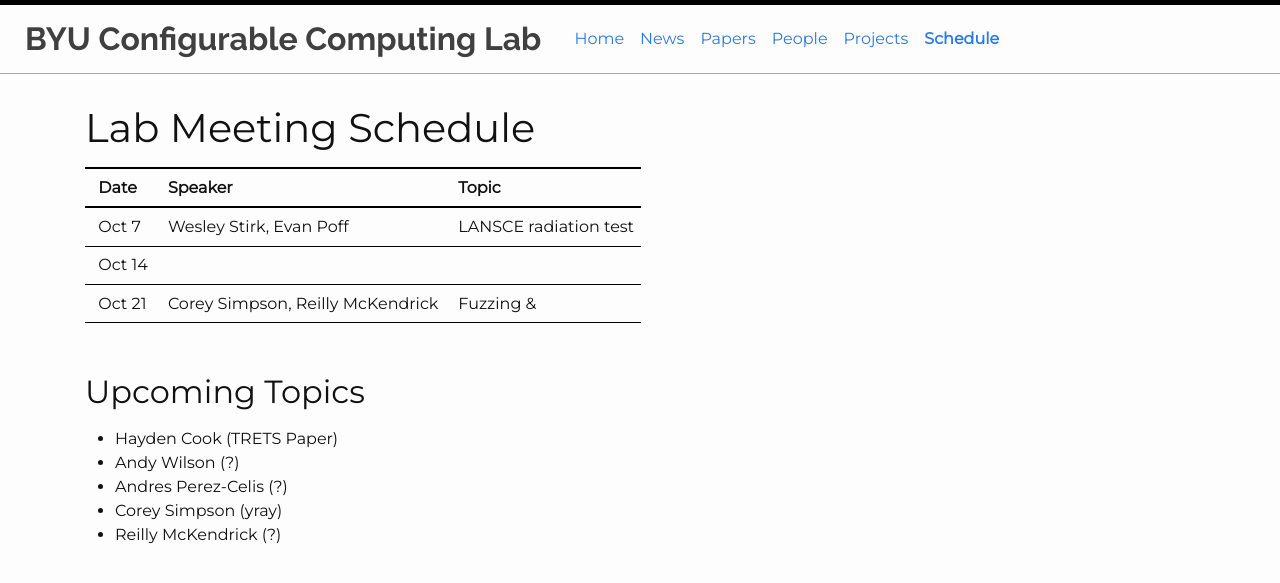
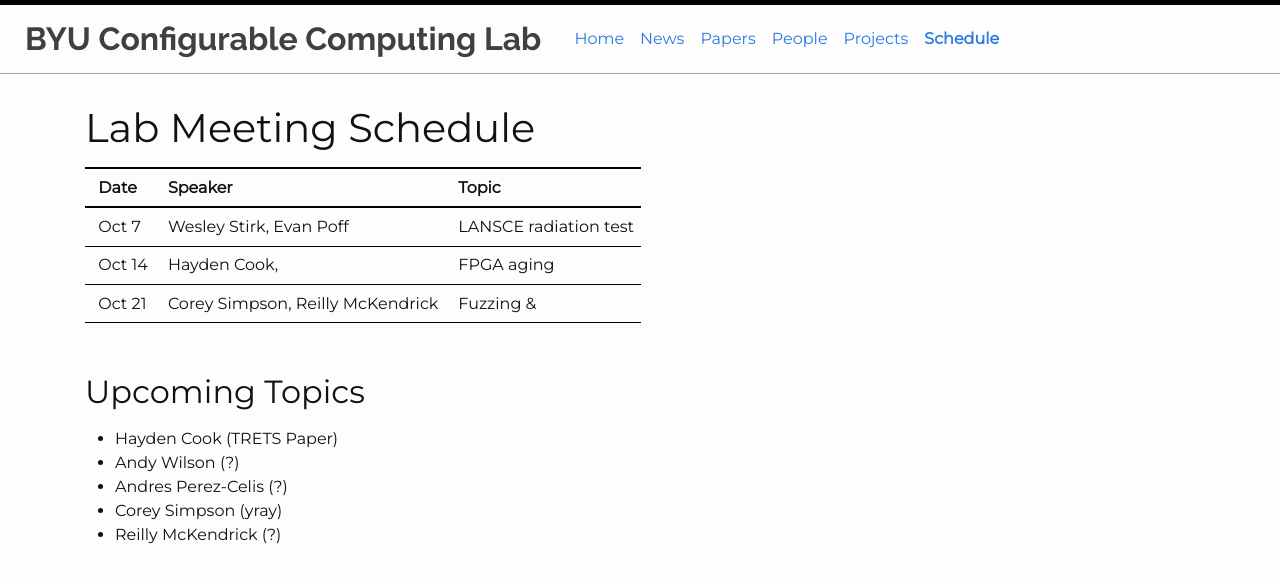
Before and after one commit to byuccl/byuccl.github.io, a Jekyll site: the page built from pages/schedule.md, in a window 1280 px wide. Shown: the top 583 px of the page. Built offline with Jekyll 4.4.1, drawn with Linux system fonts in a browser that asks for light colours; nearby versions of some CDN libraries.

Commit message:
Update schedule.md

```diff
--- a/pages/schedule.md
+++ b/pages/schedule.md
@@ -9,7 +9,7 @@ title: Schedule
 | Date      | Speaker                           | Topic                     |
 |-----------|-----------------------------------|---------------------------|
 |Oct 7      | Wesley Stirk, Evan Poff           | LANSCE radiation test     |
-|Oct 14
+|Oct 14     | Hayden Cook,                      | FPGA aging                |
 |Oct 21     | Corey Simpson, Reilly McKendrick  | Fuzzing &                 |
 
 
```
